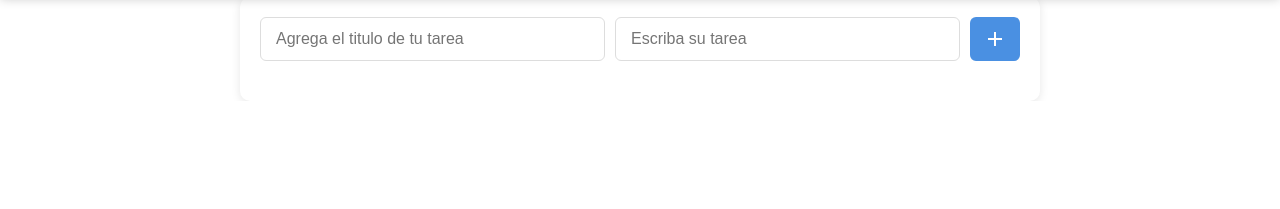
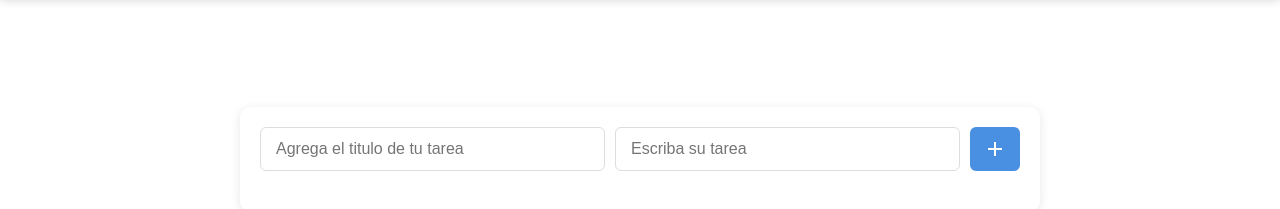
Before and after one commit to VicensFenix/TASKA, a plain HTML site: page index.html in a window 1280 px wide. Shown: the part 63-272 px from the top of the page. Drawn offline with nearby package versions, Linux system fonts and the light colour scheme.

Commit message:
Agregandole un padding top

```diff
--- a/assets/css/sectionTask.css
+++ b/assets/css/sectionTask.css
@@ -10,7 +10,7 @@
 }
 
 .main {
-    padding-top: 60px;
+    padding-top: 170px;
 }
 
 /* ===== ESTRUCTURA PRINCIPAL ===== */
```
